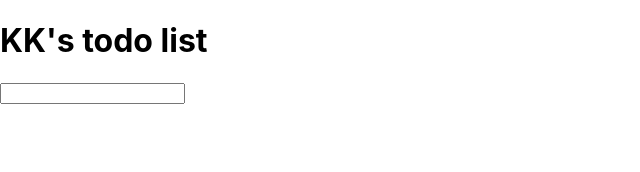
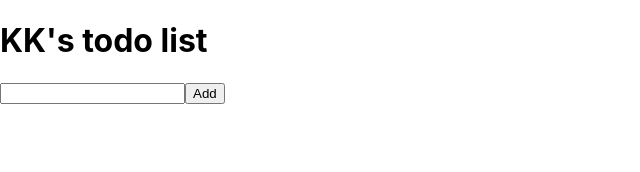
Before and after one commit to coder-kiran/KK-Todo-ReactJS, a React (Create React App) app: page / in a window 1280 px wide. Shown: the top 172 px of the page, without its empty margins (0-640 px from the left). Built offline with nearby package versions, Linux system fonts and the light colour scheme.

Commit message:
add button is added

```diff
--- a/src/App.js
+++ b/src/App.js
@@ -5,15 +5,17 @@ import Formforinput from './components/Formforinput';
 
 function App() {
   // declaring states
-  const [inputText,setInputText]=useState('')
+  const [inputText, setInputText] = useState('')
+  const [todoslist, setTodoslist] = useState([])
+
   return (
     <div className="App">
-    <header>
-     <h1> KK's todo list</h1>
-    </header>
+      <header>
+        <h1> KK's todo list</h1>
+      </header>
 
-    <Formforinput inputText={inputText} setInputText={setInputText}/>
-         </div>
+      <Formforinput inputText={inputText} setInputText={setInputText} todoslist={todoslist} setTodoslist={setTodoslist} />
+    </div>
   );
 }
 
--- a/src/components/Formforinput.js
+++ b/src/components/Formforinput.js
@@ -1,16 +1,28 @@
 import React from 'react'
 
-function Formforinput({setInputText,inputText}) {
+function Formforinput({setInputText,inputText,setTodoslist,todoslist}) {
+
+    // functions
     const inputHandler = (event) =>{
         console.log("value typed in input textbox",event.target.value)
         setInputText(event.target.value)
 
     }
+
+    const submitTodoHandler = (event) =>{
+        event.preventDefault();
+        setTodoslist([...todoslist,{id:Date.now(),completed:false,text:inputText}])
+        console.log("value inserted to the todos list as array")
+}
+
     return (
-        <div>
-           <input onChange={inputHandler} type="text" />
-           {console.log("value of state name inputText: ",inputText)}
-        </div>
+        <form>
+           <input onChange={inputHandler} type="text" value={inputText}  />
+           {console.log("value of state named inputText: ",inputText)}
+
+           <button onClick={submitTodoHandler}>Add</button>
+
+        </form>
     )
 }
 
```
